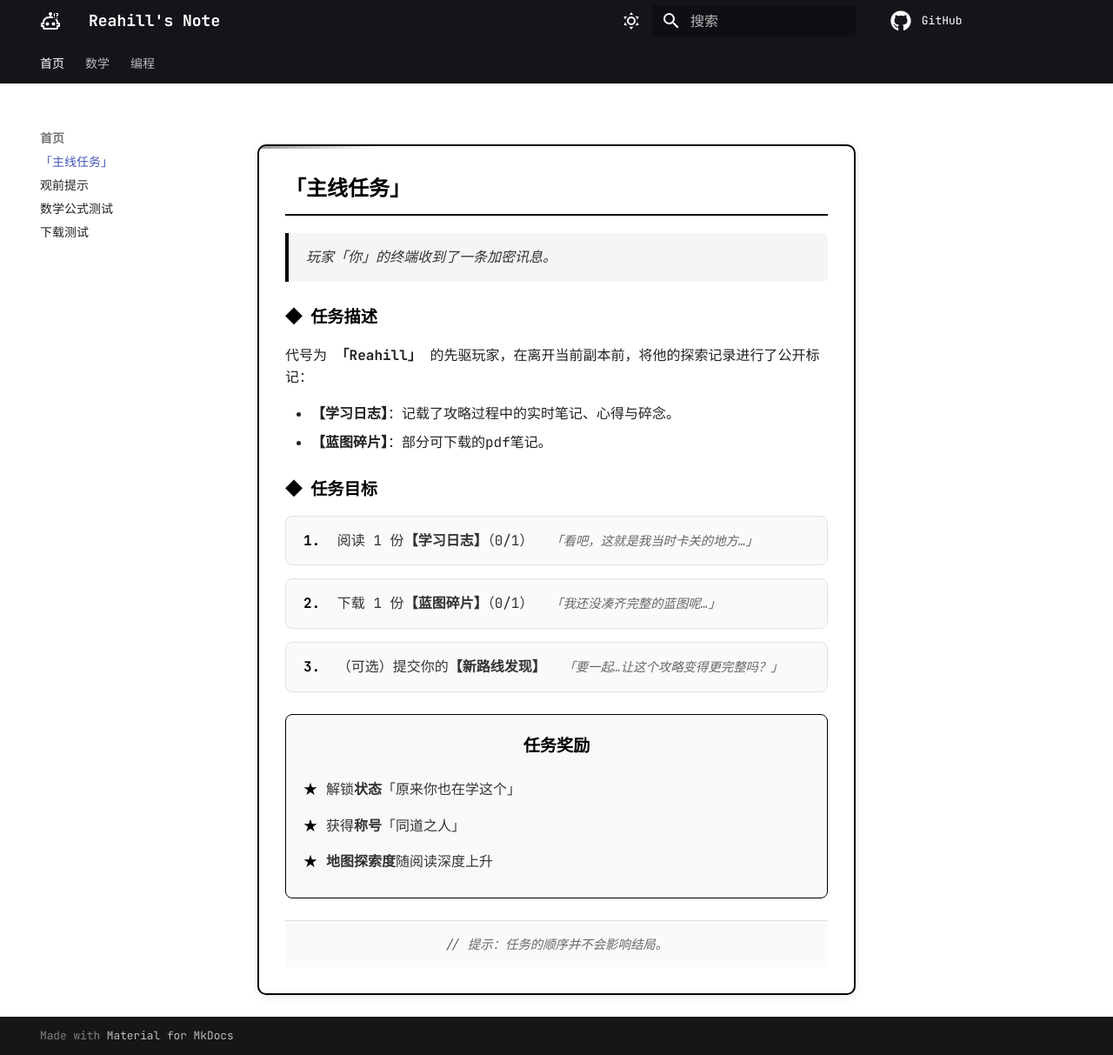
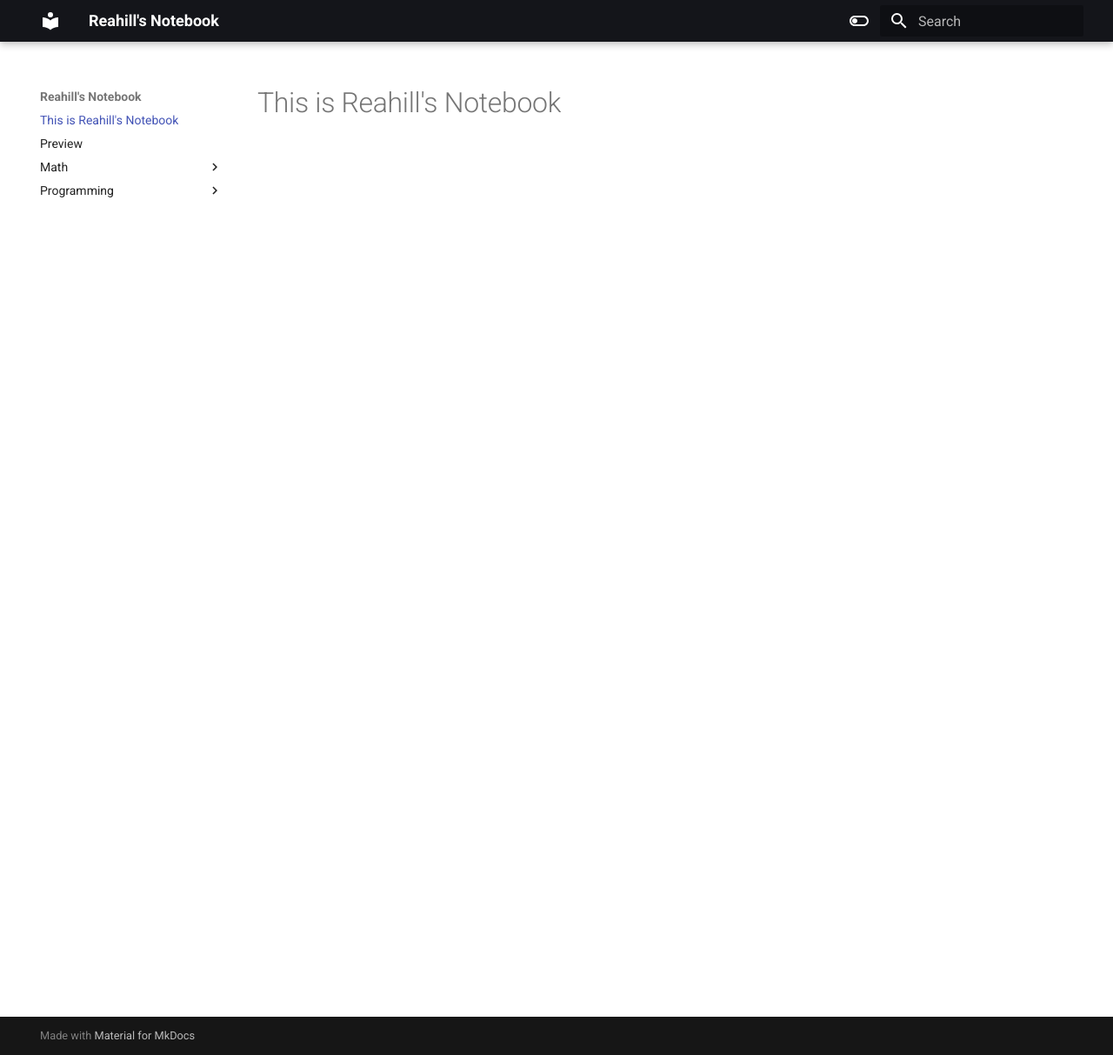
Before and after one commit to Reahill/reahill.github.io, an MkDocs documentation site: the page built from docs/index.md, in a window 1280 px wide and 1213 px high. Shown: the whole window at 87% size. Built offline with MkDocs 1.6.1 and Material for MkDocs 9.7.7, drawn with Linux system fonts in a browser that asks for light colours; comment, search, counter and statistics services are not loaded; a style sheet for code colours, icons or effects is not loaded.

Commit message:
Update docs and deployment workflow

```diff
--- a/docs/index.md
+++ b/docs/index.md
@@ -1,58 +1 @@
-<style> .md-typeset h1:first-of-type { display: none; } </style>
-
-# 「主线任务」
-
-<div class="quest-panel">
-
-<div class="quest-title">「主线任务」</div>
-
-<div class="quest-message">
-玩家「你」的终端收到了一条加密讯息。
-</div>
-
-<div class="quest-section">
-<div class="quest-section-title">任务描述</div>
-
-<p>代号为 <strong>「Reahill」</strong> 的先驱玩家，在离开当前副本前，将他的探索记录进行了公开标记：</p>
-
-<ul>
-<li><strong>【学习日志】</strong>：记载了攻略过程中的实时笔记、心得与碎念。</li>
-<li><strong>【蓝图碎片】</strong>：部分可下载的pdf笔记。</li>
-</ul>
-</div>
-
-<div class="quest-section">
-<div class="quest-section-title">任务目标</div>
-
-<div class="quest-item">
-<span class="quest-item-number">1.</span>
-<span class="quest-item-text">阅读 1 份<strong>【学习日志】</strong>（0/1）</span>
-<span class="quest-item-quote">「看吧，这就是我当时卡关的地方…」</span>
-</div>
-
-<div class="quest-item">
-<span class="quest-item-number">2.</span>
-<span class="quest-item-text">下载 1 份<strong>【蓝图碎片】</strong>（0/1）</span>
-<span class="quest-item-quote">「我还没凑齐完整的蓝图呢…」</span>
-</div>
-
-<div class="quest-item">
-<span class="quest-item-number">3.</span>
-<span class="quest-item-text">（可选）提交你的<strong>【新路线发现】</strong></span>
-<span class="quest-item-quote">「要一起…让这个攻略变得更完整吗？」</span>
-</div>
-</div>
-
-<div class="quest-rewards">
-<div class="quest-rewards-title">任务奖励</div>
-
-<div class="quest-reward-item">解锁 <strong>状态</strong> 「原来你也在学这个」</div>
-<div class="quest-reward-item">获得 <strong>称号</strong> 「同道之人」</div>
-<div class="quest-reward-item"><strong>地图探索度</strong> 随阅读深度上升</div>
-</div>
-
-<div class="quest-hint">
-// 提示：任务的顺序并不会影响结局。
-</div>
-
-</div>
+# This is Reahill's Notebook
--- a/mkdocs.yml
+++ b/mkdocs.yml
@@ -1,107 +1,17 @@
-site_name: Reahill's Note
-site_description: Reahill的大脑外置。
-site_author: Reahill
-site_url: https://reahill.github.io
-repo_url: https://github.com/reahill/reahill.github.io
-
+site_name: Reahill's Notebook
+site_url: https://reahill.github.io/
 theme:
   name: material
-  features:
-    - navigation.instant
-    - navigation.tracking
-    - navigation.tabs
-    - navigation.top
-    - navigation.sections
-    - navigation.expand
-    - search.highlight
-    - search.suggest
-    - toc.follow
-    - content.code.highlight
-    - content.code.copy
   palette:
-
-    - media: "(prefers-color-scheme: light)"
-      scheme: default
-      primary: black
-      accent: blue
-      toggle:
-        icon: material/weather-sunny
-        name: 切换到深色模式
-
-    - media: "(prefers-color-scheme: dark)"
-      scheme: slate
+    - scheme: default
       primary: black
       accent: indigo
       toggle:
-        icon: material/weather-night
-        name: 切换到系统自动模式
-  language: zh
-  icon:
-    repo: fontawesome/brands/github
-    logo: material/robot-confused-outline
-    menu: material/menu
-    close: material/close
-    top: material/chevron-up
-    previous: material/chevron-left
-    next: material/chevron-right
-  font:
-    text: false
-    code: JetBrains Mono
-
-extra_css:
-  - https://cdn.jsdelivr.net/npm/lxgw-wenkai-webfont@1.1.0/style.css
-  - https://cdnjs.cloudflare.com/ajax/libs/KaTeX/0.16.9/katex.min.css
-  - stylesheets/download-btn.css
-  - stylesheets/fonts.css
-  - stylesheets/index.css
-
-extra_javascript:
-  - https://cdnjs.cloudflare.com/ajax/libs/KaTeX/0.16.9/katex.min.js
-  - https://cdnjs.cloudflare.com/ajax/libs/KaTeX/0.16.9/contrib/auto-render.min.js
-  - javascripts/katex.js
-
-markdown_extensions:
-  - admonition
-  - tables
-  - attr_list
-  - def_list
-  - footnotes
-  - toc:
-      permalink: true
-  - pymdownx.keys
-  - pymdownx.mark
-  - pymdownx.tilde
-  - pymdownx.critic
-  - pymdownx.details
-  - pymdownx.snippets
-  - pymdownx.magiclink
-  - pymdownx.superfences
-  - pymdownx.inlinehilite
-  - pymdownx.emoji:
-      emoji_index: !!python/name:material.extensions.emoji.twemoji
-      emoji_generator: !!python/name:material.extensions.emoji.to_svg
-  - pymdownx.tabbed:
-      alternate_style: true
-  - pymdownx.tasklist:
-      custom_checkbox: true
-  - pymdownx.highlight:
-      anchor_linenums: true
-  - pymdownx.arithmatex:
-      generic: true
-
-plugins:
-  - search
-
-nav:
-  - 首页:
-    - 「主线任务」: index.md
-    - 观前提示: preview.md
-    - 数学公式测试: test/test_math.md
-    - 下载测试: test/test_download.md
-  - 数学:
-    - math/index.md
-    - 微积分（甲）Ⅱ: math/calculus_2/index.md
-  - 编程:
-    - programming/index.md
-
-docs_dir: docs
+        icon: material/toggle-switch-off-outline
+        name: Switch to dark mode
+    - scheme: slate
+      primary: black
+      accent: indigo
+      toggle:
+        icon: material/toggle-switch-outline
+        name: Switch to light mode
```
Also changed, not shown: 1 other file.
